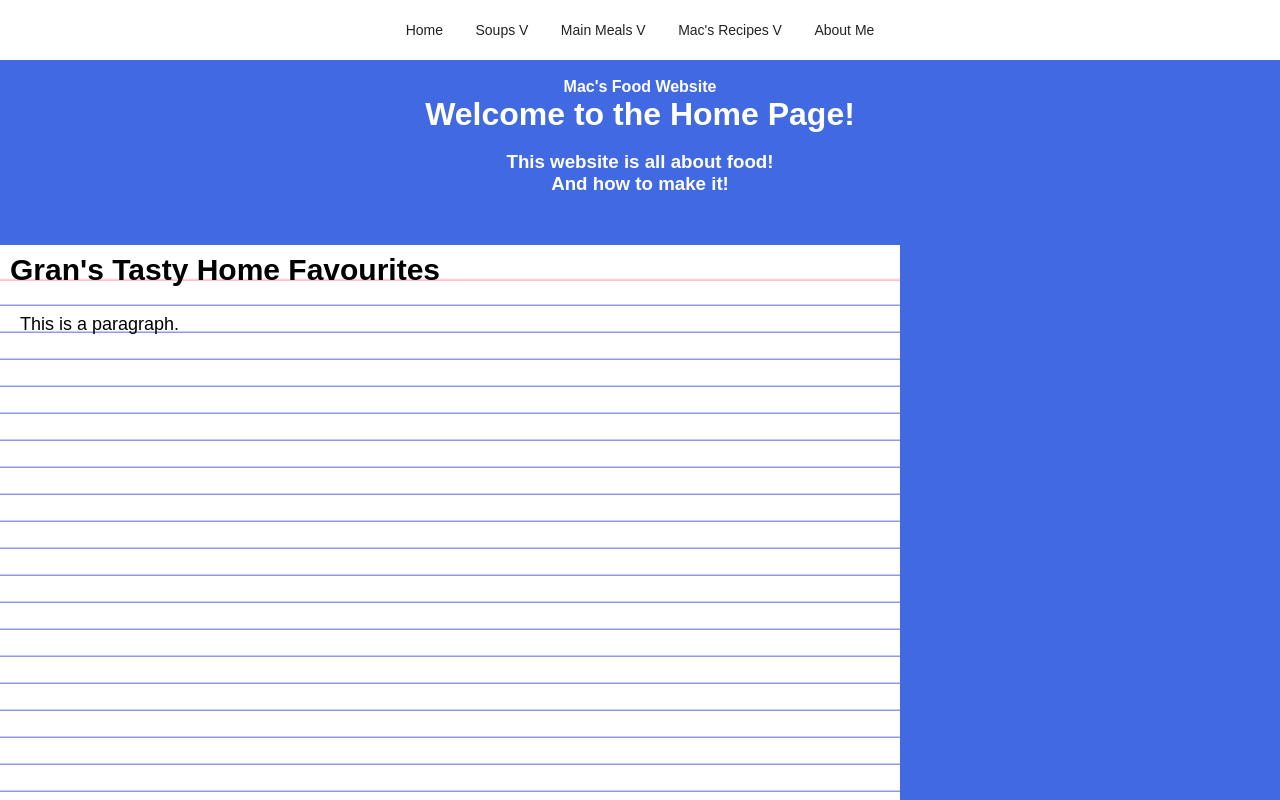
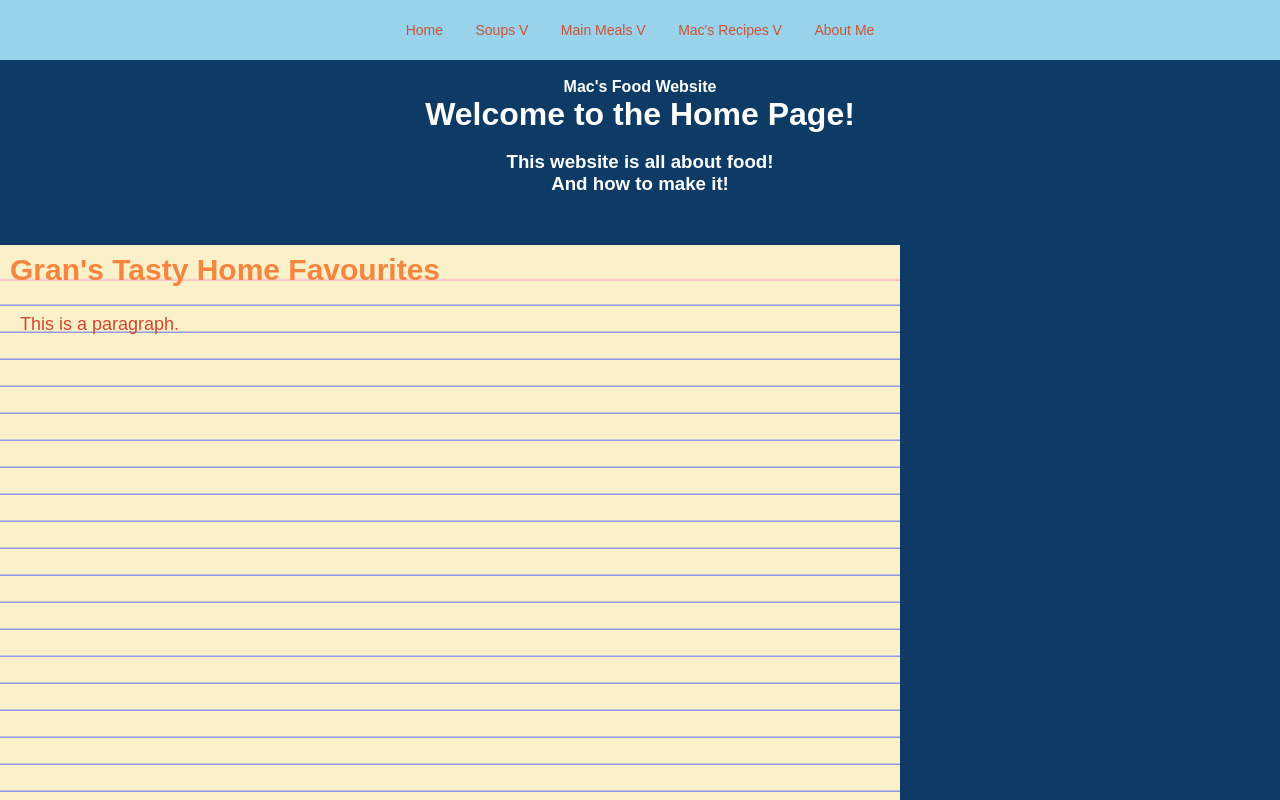
Before and after one commit to Lewis-MacLeod/Lewis-MacLeod.github.io, a plain HTML site: page index.html in a window 1280 px wide. Shown: the top 800 px of the page. Drawn offline with Linux system fonts and the light colour scheme.

Commit message:
Updated colour palette

```diff
--- a/style.css
+++ b/style.css
@@ -4,14 +4,15 @@
 	padding:0;
 }
 body {
-	color:tomato;
-	background-color:royalblue;
+	color:#CD5334;
+	background-color:#0D3B66;
 }
 nav {
 	position:relative;
 	width:100%;
 	height:60px;
-	background:#fff;
+	background:#98D2EB;
+
 
 }
 nav ul {
@@ -22,10 +23,13 @@ nav ul li {
 	list-style: none;
 	position:relative;
 }
+nav ul li:hover {
+	background-color:#f49e4c;
+}
 nav ul li a {
 	display:block;
 	font-family:arial;
-	color:#222;
+	color:#cd5334;
 	font-size:14px;
 	padding:22px 14px;
 	text-decoration:none;
@@ -33,30 +37,31 @@ nav ul li a {
 nav ul li ul {
 	display:none;
 	position:absolute;
-	background-color:white;
+	background-color:#cd5334;
 	padding:1px;
 	border-radius:0px 0px 4px 4px;
 }
 nav ul li:hover ul {
 	display:block;
+	background-color:#e1f2fe
+
 }
-
 nav ul li ul li {
 	width:180px;
 	border-radius:4px;
 }
-nav ul li ul li a{
+nav ul li ul li a {
 	padding:12px 16px;
 }
-nav ul li ul li a:hover{
-	background-color:#f3f3f3;
+nav ul li ul li a:hover {
+	background-color:#98d2eb;
 }
 
 
 h1, h3, h4 {
 	text-align:center;
 	color:white;
-	background:royalblue;
+	background:#0D3B66;
 }
 div {
 	color:white;
@@ -68,7 +73,7 @@ div {
 .card{
 	font-family:Courier, monospace;
 	background-color:white;
-	background:repeating-linear-gradient(white, white 25px, #9198e5 26px, #9198e5 27px);
+	background:repeating-linear-gradient(#faf0ca, #faf0ca 25px, #9198e5 26px, #9198e5 27px);
 	background-position-y:34px;
 	width:900px;
 	height:900px;
@@ -82,7 +87,7 @@ div {
 	top:8px;
 	font-size:30px;
 	font-weight:bold;
-	color:black;
+	color:#f5853f;
 }
 .card-text {
 	position:relative;
@@ -90,9 +95,9 @@ div {
 	font-size:18px;
 	margin:0 20px;
 	line-height:27px;
-	color:black;
+	color:#d5472b;
 }
 .card header {
 	height:36px;
-	background:linear-gradient(white, white 33px,pink 35px, pink 36px);
+	background:linear-gradient(#faf0ca, #faf0ca 33px,pink 35px, pink 36px);
 }
```
Also changed, not shown: about-me.html (line endings or trailing spaces), breakfast.html (line endings or trailing spaces), cr.html (line endings or trailing spaces), dinner.html (line endings or trailing spaces), fsb.html (line endings or trailing spaces), index.html (line endings or trailing spaces), lentil.html (line endings or trailing spaces), lunch.html (line endings or trailing spaces), omelette.html (line endings or trailing spaces), pl.html (line endings or trailing spaces), steak-chips.html (line endings or trailing spaces), tablet.html (line endings or trailing spaces), veg.html (line endings or trailing spaces), 1 other file.
